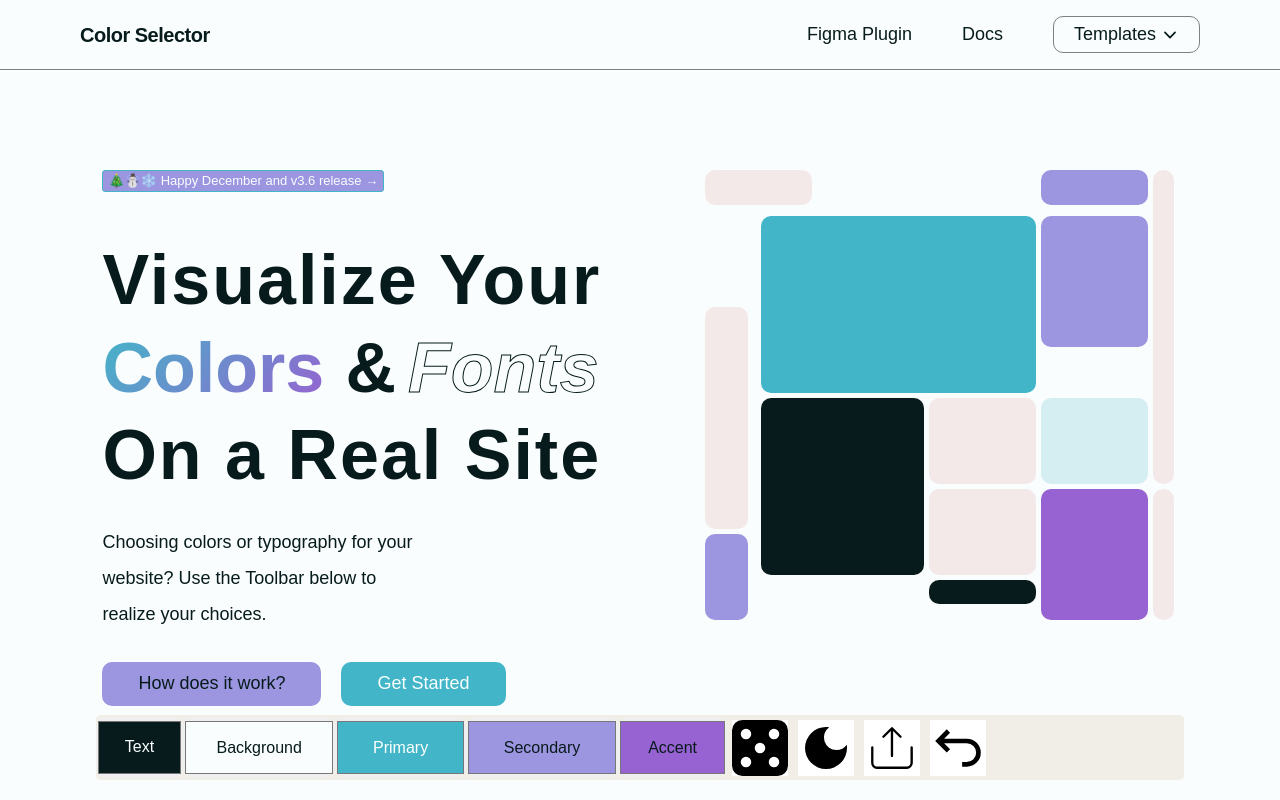
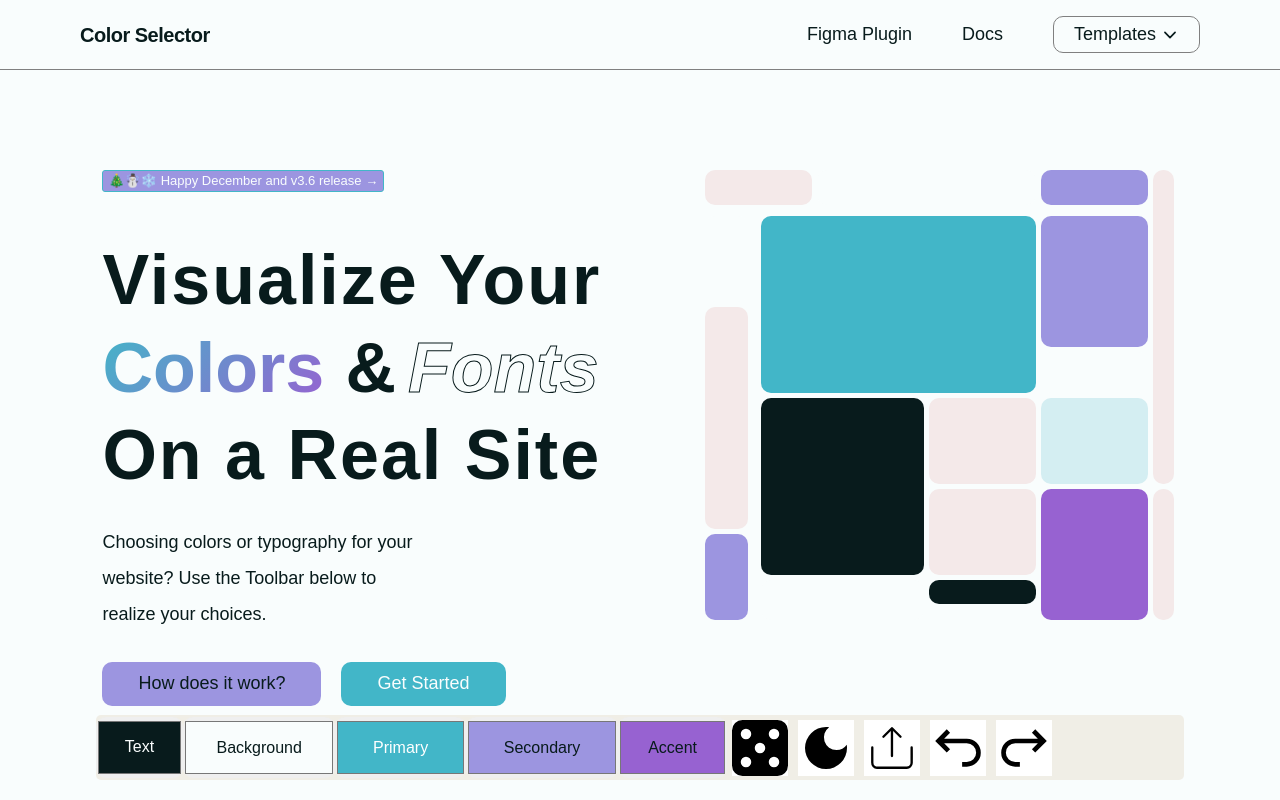
Before and after one commit to eduarf/visualize-colors, a React (Vite) app: page / in a window 1280 px wide. Shown: the top 800 px of the page. Built offline with nearby package versions, Linux system fonts and the light colour scheme; a web font is replaced by a local one.

Commit message:
loadNextTheme

```diff
--- a/src/components/toolbar/ToolBar.jsx
+++ b/src/components/toolbar/ToolBar.jsx
@@ -15,8 +15,8 @@ import {
 import { useDispatch, useSelector } from "react-redux";
 import { GrSun } from "react-icons/gr";
 import { CiExport } from "react-icons/ci";
-import { GrUndo } from "react-icons/gr";
-import { loadPreviousTheme } from "../../features/themeSlice";
+import { GrUndo, GrRedo } from "react-icons/gr";
+import { loadPreviousTheme, loadNextTheme } from "../../features/themeSlice";
 
 const StyledToolBar = styled.div`
   position: fixed;
@@ -67,6 +67,12 @@ const StyledUndoIcon = styled(GrUndo)`
   background-color: #fff;
   margin: 0.5rem;
 `;
+const StyledRedoIcon = styled(GrRedo)`
+  font-size: 5.6rem;
+  cursor: pointer;
+  background-color: #fff;
+  margin: .5rem;
+`;
 
 export default function ToolBar() {
   const isDark = useSelector((state) => state.theme.isDark);
@@ -89,6 +95,7 @@ export default function ToolBar() {
       )}
       <StyledExportIcon onClick={() => dispatch(onExport())} />
       <StyledUndoIcon onClick={() => dispatch(loadPreviousTheme())} />
+      <StyledRedoIcon onClick={() => dispatch(loadNextTheme())} />
     </StyledToolBar>
   );
 }
--- a/src/features/themeSlice.js
+++ b/src/features/themeSlice.js
@@ -113,12 +113,13 @@ const themeSlice = createSlice({
       state.isExportOpen = false;
     },
     loadPreviousTheme: (state, action) => {
-      const previousThemes = localStorage.getItem('themeHistory');
-      if (previousThemes) {
-        const history = JSON.parse(previousThemes);
+      const themeHistory = localStorage.getItem('themeHistory');
+      const deletedThemes = localStorage.getItem('deletedThemes'); // Ekledik: Silinen temaları saklamak için
+      if (themeHistory) {
+        const history = JSON.parse(themeHistory);
+        const deletedThemesArray = deletedThemes ? JSON.parse(deletedThemes) : []; // Ekledik: DeletedThemes objesini al
         if (history.length > 1) {
-          const previousTheme = history[history.length - 2]; // Sonuncudan bir önceki eleman
-          console.log(previousTheme);
+          const previousTheme = history[history.length - 2];
           const newState = {
             ...state,
             primaryColor: previousTheme.primaryColor,
@@ -127,16 +128,41 @@ const themeSlice = createSlice({
             backgroundColor: previousTheme.backgroundColor,
             textColor: previousTheme.textColor,
             primaryComplement: previousTheme.primaryComplement,
-            themeHistory: [...history.slice(0, -1)], // Son eleman hariç tüm elemanları al
+            themeHistory: [...history.slice(0, -1)],
           };
-          localStorage.setItem('themeHistory', JSON.stringify(history.slice(0, -1)));
+
+          deletedThemesArray.push(history.pop()); // Ekledik: Silinen temaları deletedThemesArray'a ekle
+          localStorage.setItem('themeHistory', JSON.stringify(history));
+          localStorage.setItem('deletedThemes', JSON.stringify(deletedThemesArray)); // Ekledik: Silinen temaları güncelle
           return newState;
         }
       }
-      // Herhangi bir değişiklik olmazsa mevcut state'i geri döndür
       return state;
     },
+    loadNextTheme: (state, action) => {
+      const deletedThemes = localStorage.getItem('deletedThemes');
+      if (deletedThemes) {
+        const deletedThemesArray = JSON.parse(deletedThemes);
+        if (deletedThemesArray.length > 0) {
+          const nextTheme = deletedThemesArray.pop();
+          const newState = {
+            ...state,
+            primaryColor: nextTheme.primaryColor,
+            secondaryColor: nextTheme.secondaryColor,
+            accentColor: nextTheme.accentColor,
+            backgroundColor: nextTheme.backgroundColor,
+            textColor: nextTheme.textColor,
+            primaryComplement: nextTheme.primaryComplement,
+            themeHistory: [...state.themeHistory, nextTheme],
+          };
 
+          localStorage.setItem('deletedThemes', JSON.stringify(deletedThemesArray));
+          localStorage.setItem('themeHistory', JSON.stringify(newState.themeHistory));
+          return newState;
+        }
+      }
+      return state;
+    },
   },
 });
 
@@ -152,7 +178,8 @@ export const {
   defaultThemeLocalStorage,
   onExport,
   offExport,
-  loadPreviousTheme
+  loadPreviousTheme,
+  loadNextTheme
 } = themeSlice.actions;
 
 export default themeSlice.reducer;
```
